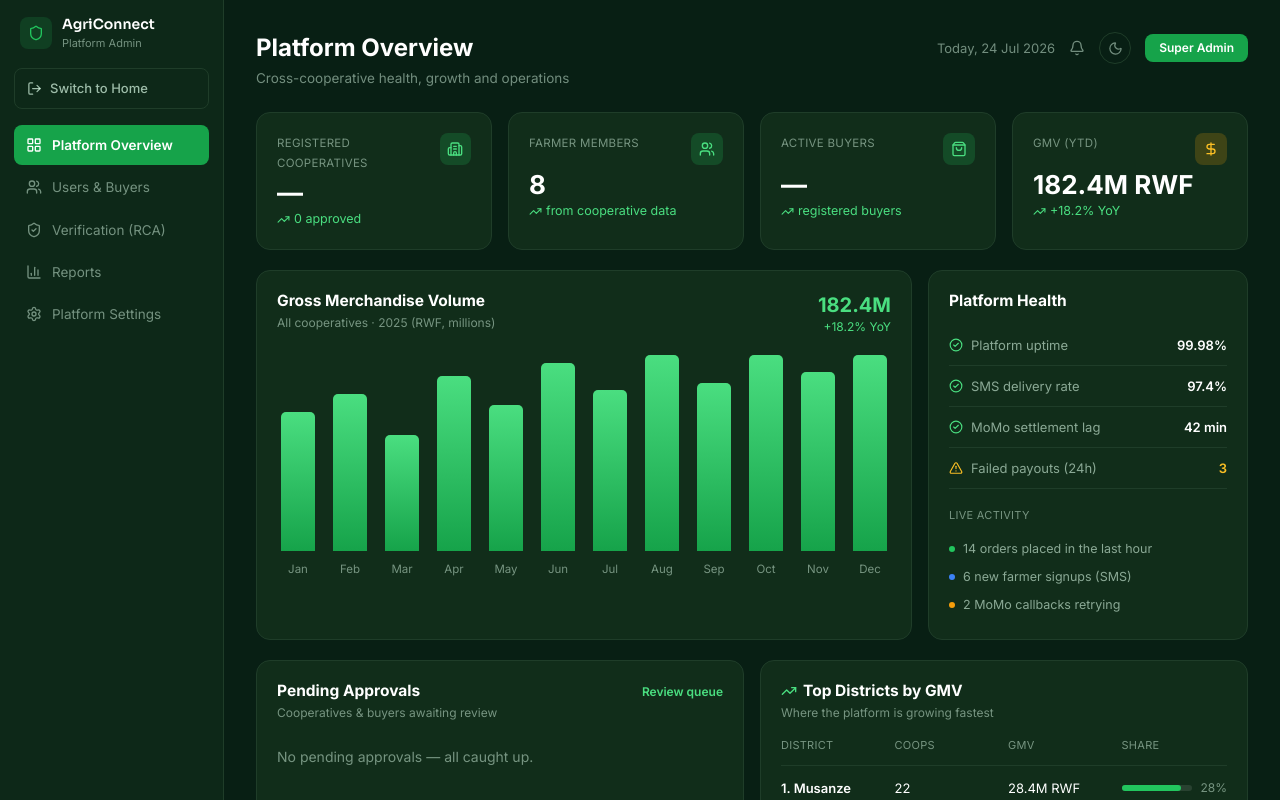
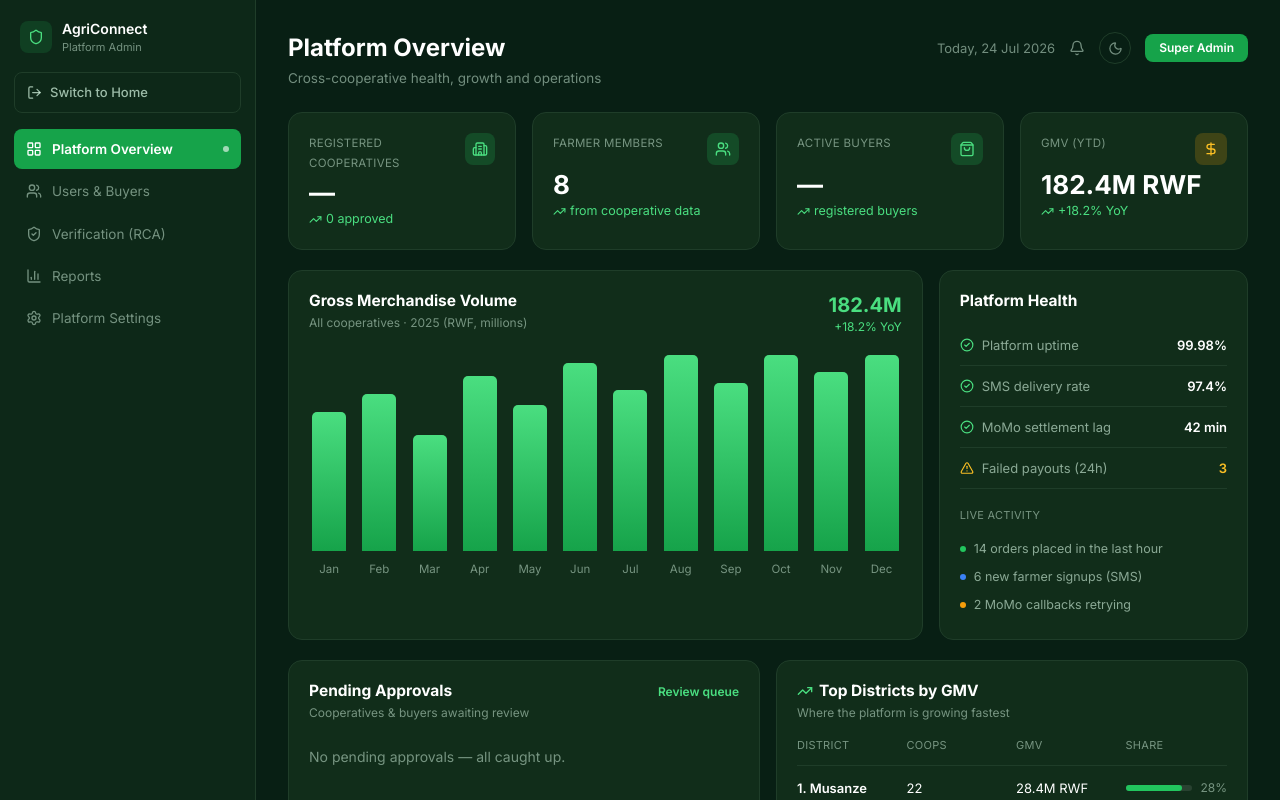
Before and after one commit to Emerance63/AGRI_connect_Frotned-end, a Next.js app: page /admin in a window 1280 px wide. Shown: the top 800 px of the page. Built offline with nearby package versions, Linux system fonts and the light colour scheme.

Commit message:
fix: remove double sidebars, restyle admin boards, add notification bell, add admin link to navbar

```diff
--- /dev/null
+++ b/src/app/admin/layout.tsx
@@ -0,0 +1,66 @@
+"use client";
+
+import { useState } from "react";
+import AdminSidebar from "@/components/admin/Adminsidebar";
+import { Menu, X } from "lucide-react";
+
+export default function AdminLayout({ children }: { children: React.ReactNode }) {
+  const [sidebarOpen, setSidebarOpen] = useState(false);
+
+  return (
+    <div className="min-h-screen bg-[#081F14] flex flex-col">
+
+      {/* ── Mobile top bar ── */}
+      <header className="flex h-13 shrink-0 items-center justify-between border-b border-[#1f3d29] bg-[#0d2818] px-4 lg:hidden">
+        <div className="flex items-center gap-2.5">
+          <div className="w-7 h-7 rounded-lg bg-green-500/20 text-green-400 flex items-center justify-center text-xs font-black">
+            AC
+          </div>
+          <span className="text-sm font-bold text-white">Admin Panel</span>
+        </div>
+        <button
+          onClick={() => setSidebarOpen(true)}
+          className="flex h-8 w-8 items-center justify-center rounded-lg border border-[#1f3d29] text-green-100/70 hover:bg-white/5"
+          aria-label="Open sidebar"
+        >
+          <Menu size={18} />
+        </button>
+      </header>
+
+      <div className="flex flex-1 overflow-hidden">
+
+        {/* ── Mobile overlay ── */}
+        {sidebarOpen && (
+          <div
+            className="fixed inset-0 z-40 bg-black/60 lg:hidden"
+            onClick={() => setSidebarOpen(false)}
+          />
+        )}
+
+        {/* ── Sidebar ── */}
+        <aside
+          className={`fixed inset-y-0 left-0 z-50 w-64 flex-col bg-[#0d2818] transition-transform duration-300 lg:relative lg:translate-x-0 lg:flex ${
+            sidebarOpen ? "flex translate-x-0" : "-translate-x-full"
+          }`}
+        >
+          {/* Close button — mobile only */}
+          <button
+            onClick={() => setSidebarOpen(false)}
+            className="absolute right-3 top-3 flex h-7 w-7 items-center justify-center rounded-lg text-green-100/50 hover:bg-white/5 lg:hidden"
+            aria-label="Close sidebar"
+          >
+            <X size={16} />
+          </button>
+
+          <AdminSidebar onClose={() => setSidebarOpen(false)} />
+        </aside>
+
+        {/* ── Main content ── */}
+        <main className="flex-1 min-w-0 overflow-y-auto">
+          {children}
+        </main>
+
+      </div>
+    </div>
+  );
+}
--- a/src/app/admin/page.tsx
+++ b/src/app/admin/page.tsx
@@ -1,11 +1,4 @@
-import AdminSidebar from "@/components/admin/Adminsidebar";
 import PlatformOverviewBoard from "@/components/admin/PlatformOverviewBoard";
-
 export default function AdminPage() {
-    return (
-        <div className="min-h-screen bg-[#081F14] flex">
-            <AdminSidebar />
-            <PlatformOverviewBoard />
-        </div>
-    );
+  return <PlatformOverviewBoard />;
 }
--- a/src/app/admin/users/page.tsx
+++ b/src/app/admin/users/page.tsx
@@ -1,11 +1,4 @@
-import AdminSidebar from "@/components/admin/Adminsidebar";
 import UsersBuyersBoard from "@/components/admin/UsersBuyersBoard";
-
 export default function UsersBuyersPage() {
-    return (
-        <div className="min-h-screen bg-[#081F14] flex">
-            <AdminSidebar />
-            <UsersBuyersBoard />
-        </div>
-    );
+  return <UsersBuyersBoard />;
 }
--- a/src/app/admin/verification/page.tsx
+++ b/src/app/admin/verification/page.tsx
@@ -1,11 +1,4 @@
-import AdminSidebar from "@/components/admin/Adminsidebar";
 import VerificationBoard from "@/components/admin/VerificationBoard";
-
 export default function VerificationPage() {
-    return (
-        <div className="min-h-screen bg-[#081F14] flex">
-            <AdminSidebar />
-            <VerificationBoard />
-        </div>
-    );
+  return <VerificationBoard />;
 }
--- a/src/components/admin/Adminsidebar.tsx
+++ b/src/components/admin/Adminsidebar.tsx
@@ -3,35 +3,34 @@
 import Link from "next/link";
 import { usePathname } from "next/navigation";
 import {
-    LayoutGrid,
-    Users,
-    ShieldCheck,
-    BarChart3,
-    Settings,
-    Shield,
-    LogOut,
+  LayoutGrid, Users, ShieldCheck, BarChart3, Settings, Shield, LogOut,
 } from "lucide-react";
 
 const navItems = [
   { icon: LayoutGrid, label: "Platform Overview", href: "/admin" },
-    { icon: Users, label: "Users & Buyers", href: "/admin/users" },
-    { icon: ShieldCheck, label: "Verification (RCA)", href: "/admin/verification" },
-    { icon: BarChart3, label: "Reports", href: "/admin/reports" },
-    { icon: Settings, label: "Platform Settings", href: "/admin/settings" },
+  { icon: Users,      label: "Users & Buyers",    href: "/admin/users" },
+  { icon: ShieldCheck,label: "Verification (RCA)", href: "/admin/verification" },
+  { icon: BarChart3,  label: "Reports",            href: "/admin/reports" },
+  { icon: Settings,   label: "Platform Settings",  href: "/admin/settings" },
 ];
 
-export default function AdminSidebar() {
+interface AdminSidebarProps {
+  onClose?: () => void;
+}
+
+export default function AdminSidebar({ onClose }: AdminSidebarProps) {
   const pathname = usePathname();
 
   return (
-        <div className="w-56 shrink-0 border-r border-[#1f3d29] bg-[#0d2818] p-3.5 flex flex-col font-sans">
+    <div className="flex h-full w-64 shrink-0 flex-col border-r border-[#1f3d29] bg-[#0d2818] p-3.5 font-sans">
+
       {/* Brand */}
-            <div className="flex items-center gap-2.5 px-1.5 pb-4">
-                <div className="w-8 h-8 rounded-lg bg-green-500/15 text-green-500 flex items-center justify-center">
+      <div className="flex items-center gap-2.5 px-1.5 pb-4 pt-1">
+        <div className="w-8 h-8 rounded-lg bg-green-500/15 text-green-400 flex items-center justify-center">
           <Shield size={16} />
         </div>
         <div>
-                    <div className="font-display font-semibold text-[14px] text-white">AgriConnect</div>
+          <div className="font-semibold text-[14px] text-white">AgriConnect</div>
           <div className="text-[11px] text-green-100/50">Platform Admin</div>
         </div>
       </div>
@@ -39,45 +38,45 @@ export default function AdminSidebar() {
       {/* Switch to Home */}
       <Link
         href="/"
-                className="flex items-center gap-2 mb-4 px-3 py-2.5 rounded-lg border border-[#1f3d29] text-green-100/70 text-[13px] font-medium hover:bg-white/5 hover:border-white/10 hover:text-white transition-colors"
+        onClick={onClose}
+        className="mb-4 flex items-center gap-2 rounded-lg border border-[#1f3d29] px-3 py-2.5 text-[13px] font-medium text-green-100/70 transition-colors hover:border-white/10 hover:bg-white/5 hover:text-white"
       >
         <LogOut size={15} />
         Switch to Home
       </Link>
 
-            {/* Nav items */}
+      {/* Nav */}
       <nav className="flex flex-col gap-0.5">
         {navItems.map(({ icon: Icon, label, href }) => {
-                    // Exact match for /admin, prefix match for nested routes
-                    const isActive =
-                        href === "/admin" ? pathname === "/admin" : pathname?.startsWith(href);
-
+          const isActive = href === "/admin" ? pathname === "/admin" : pathname?.startsWith(href);
           return (
             <Link
               key={label}
               href={href}
-                            className={`flex items-center gap-2.5 px-3 py-2.5 rounded-lg text-[13.5px] transition-colors ${
+              onClick={onClose}
+              className={`flex items-center gap-2.5 rounded-lg px-3 py-2.5 text-[13.5px] transition-colors ${
                 isActive
-                                    ? "bg-green-600 text-white font-semibold"
+                  ? "bg-green-600 font-semibold text-white"
                   : "text-green-100/50 hover:bg-white/5 hover:text-white"
               }`}
             >
-                            <Icon size={16} />
-                            {label}
+              <Icon size={16} className="shrink-0" />
+              <span className="truncate">{label}</span>
+              {isActive && <span className="ml-auto h-1.5 w-1.5 rounded-full bg-white/60" />}
             </Link>
           );
         })}
       </nav>
 
       {/* Admin profile footer */}
-            <div className="mt-auto pt-3.5 border-t border-[#1f3d29]">
-                <div className="flex items-center gap-2.5 p-1.5">
-                    <div className="w-8 h-8 rounded-full bg-green-600 text-white flex items-center justify-center font-bold text-xs">
+      <div className="mt-auto border-t border-[#1f3d29] pt-3.5">
+        <div className="flex items-center gap-2.5 rounded-lg p-1.5 hover:bg-white/5 transition-colors">
+          <div className="flex h-8 w-8 shrink-0 items-center justify-center rounded-full bg-green-600 text-xs font-bold text-white">
             AD
           </div>
-                    <div>
-                        <div className="text-[13px] font-semibold text-white">Platform Admin</div>
-                        <div className="text-[11px] text-green-100/50">admin@agriconnect.rw</div>
+          <div className="min-w-0">
+            <div className="truncate text-[13px] font-semibold text-white">Platform Admin</div>
+            <div className="truncate text-[11px] text-green-100/50">admin@agriconnect.rw</div>
           </div>
         </div>
       </div>
```
Lines whose indentation alone changed are shown as unchanged.
